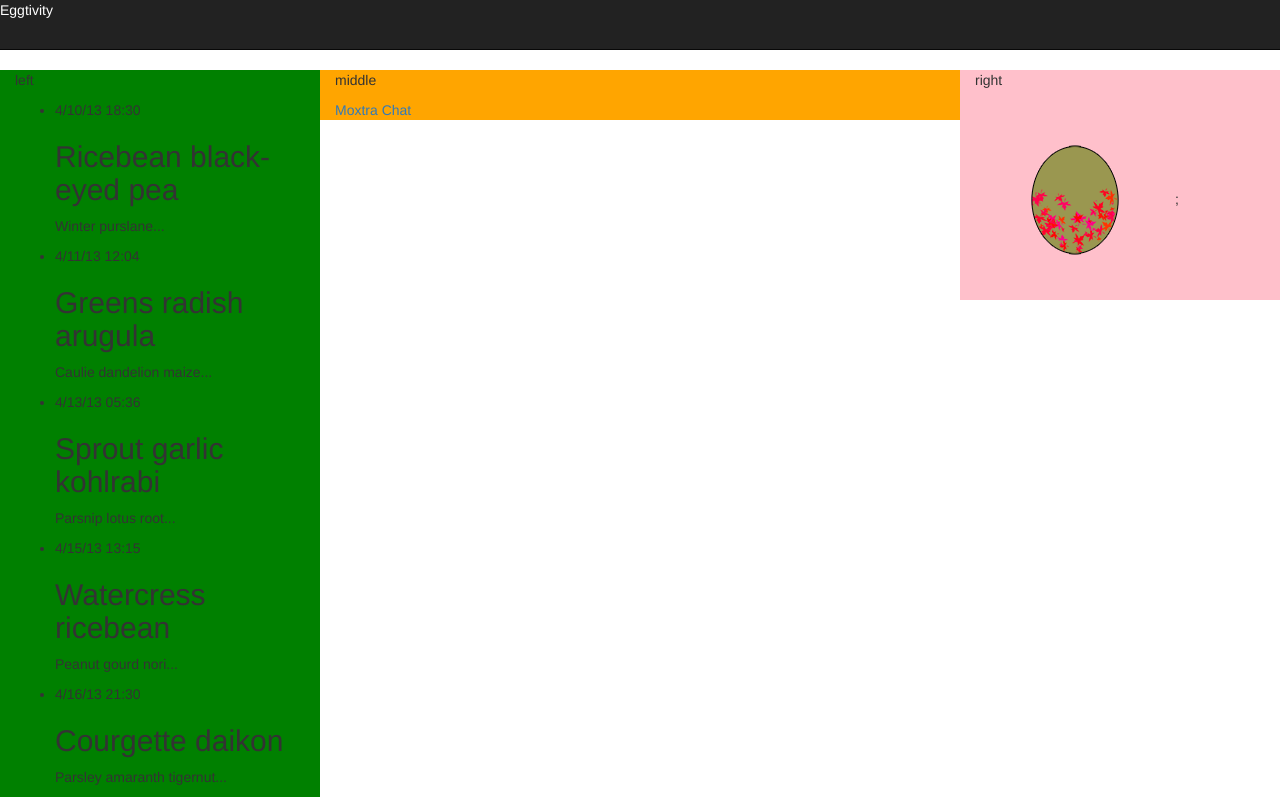
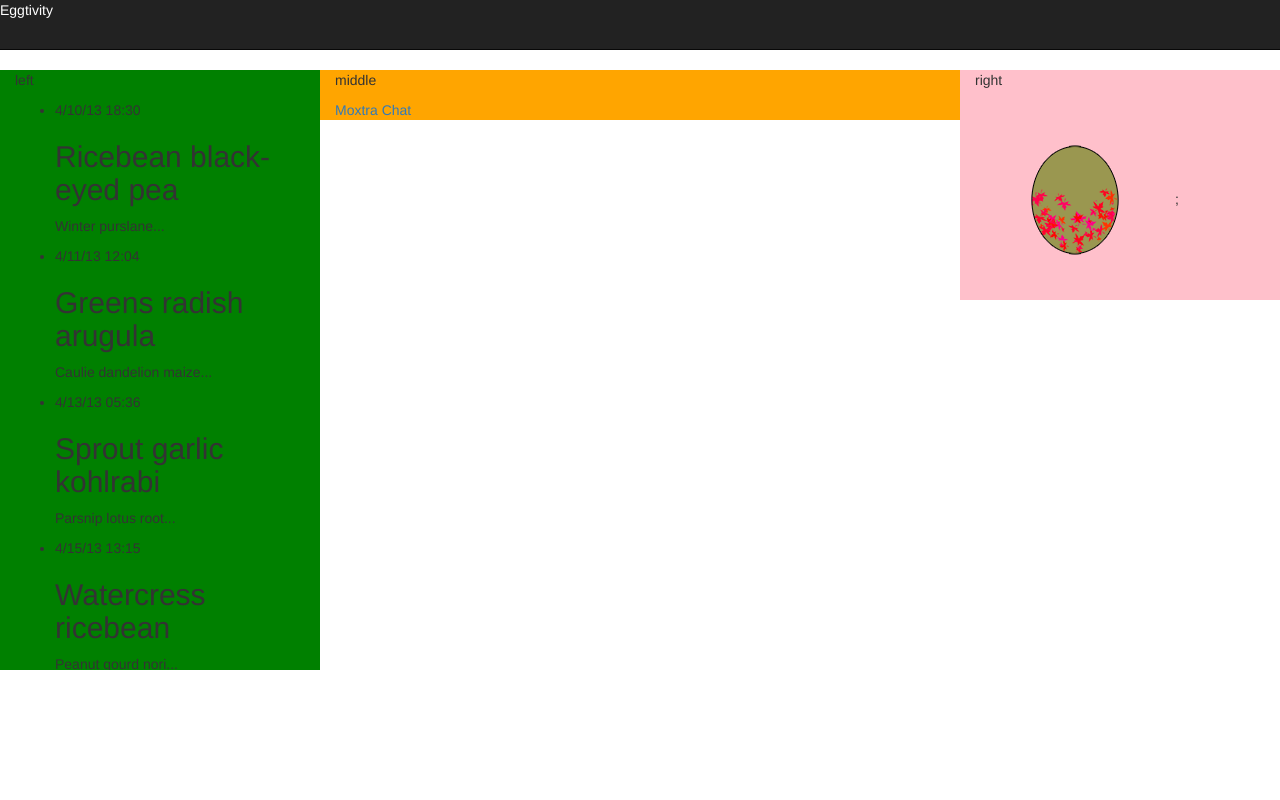
Before and after one commit to aliche-a/Eggtivity, a plain HTML site: page index.html in a window 1280 px wide. Drawn offline with Linux system fonts and the light colour scheme; a script that the page names is missing.

Commit message:
scroll bar in to-do list

```diff
--- a/index.html
+++ b/index.html
@@ -29,7 +29,7 @@
 
         <div class="container-fluid">
             <div class="row">
-                <div class="col-sm-3 left">
+                <div class="col-sm-3 left" style = "overflow-y: auto; height: 600px;">
                     <p>left</p>
 
                     <ul class="cbp_tmtimeline"> <!--ADDED for timeline-->
```
